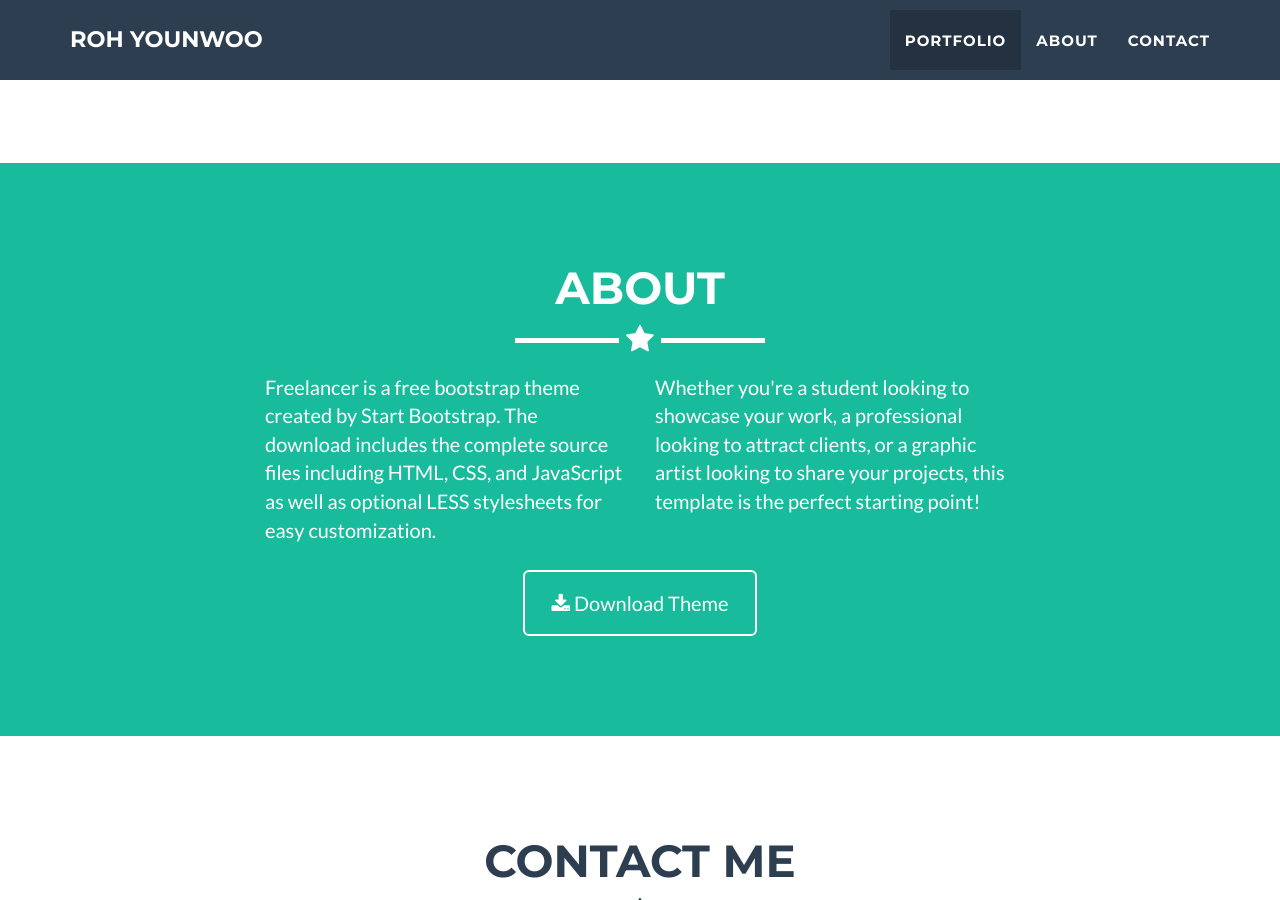
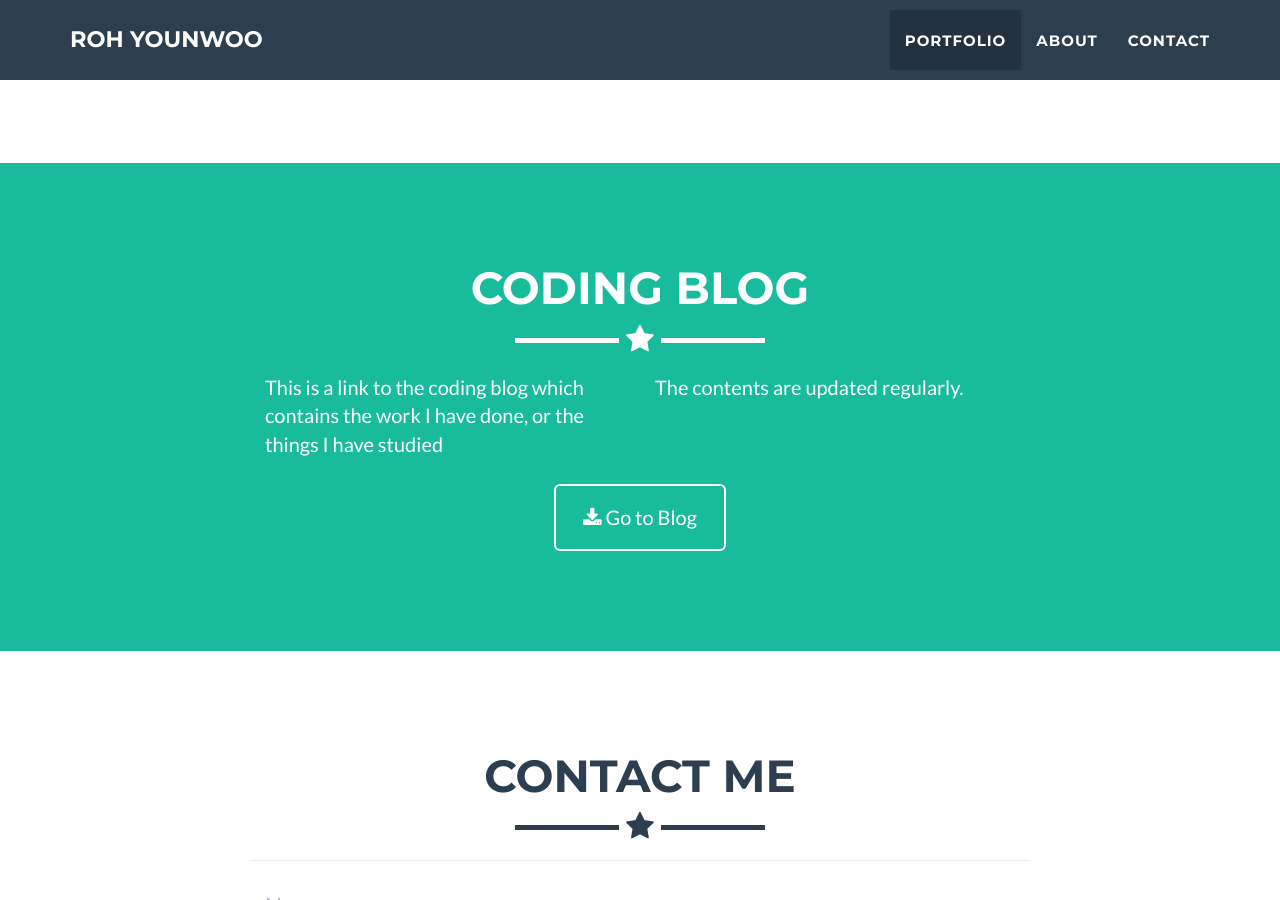
Before and after one commit to RohYounwoo/RohYounwoo.github.io, a Jekyll site: the page built from _posts/2020-8-11-first-post.md, in a window 1280 px wide and 900 px high, scrolled down 1215 px. Built offline with Jekyll 4.4.1, drawn with Linux system fonts in a browser that asks for light colours.

Commit message:
make link

```diff
--- a/_includes/about.html
+++ b/_includes/about.html
@@ -3,21 +3,20 @@
         <div class="container">
             <div class="row">
                 <div class="col-lg-12 text-center">
-                    <h2>About</h2>
+                    <h2>CODING BLOG</h2>
                     <hr class="star-light">
                 </div>
             </div>
             <div class="row">
                 <div class="col-lg-4 col-lg-offset-2">
-                    <p>Freelancer is a free bootstrap theme created by Start Bootstrap. The download includes the complete source files including HTML, CSS, and JavaScript as well as optional LESS stylesheets for easy customization.</p>
+                    <p>This is a link to the coding blog which contains the work I have done, or the things I have studied</p>
                 </div>
                 <div class="col-lg-4">
-                    <p>Whether you're a student looking to showcase your work, a professional looking to attract clients, or a graphic artist looking to share your projects, this template is the perfect starting point! </p>
+                    <p>The contents are updated regularly.</p>
                 </div>
                 <div class="col-lg-8 col-lg-offset-2 text-center">
                     <a href="https://github.com/jeromelachaud/freelancer-theme" class="btn btn-lg btn-outline">
-                        <i class="fa fa-download"></i> Download Theme
-                    </a>
+                        <i class="fa fa-download"></i> Go to Blog</a>
                 </div>
             </div>
         </div>
```
